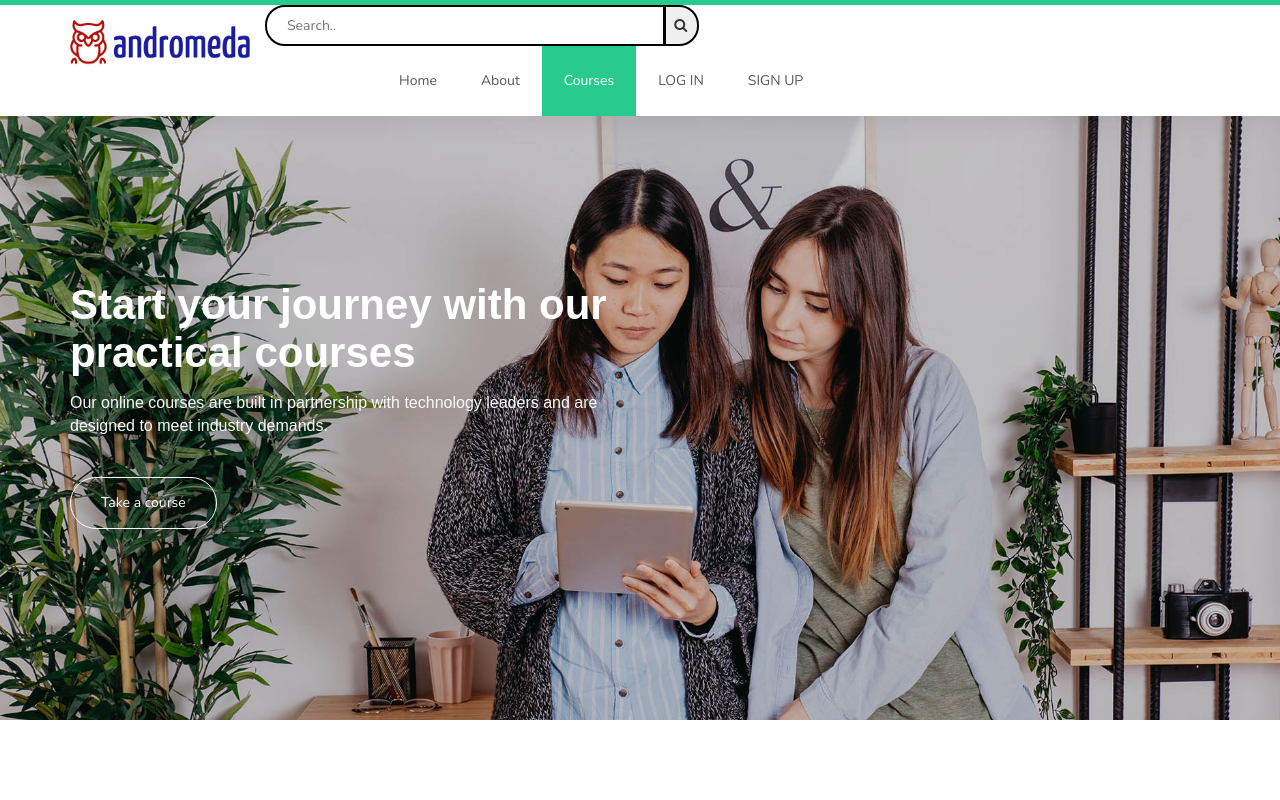
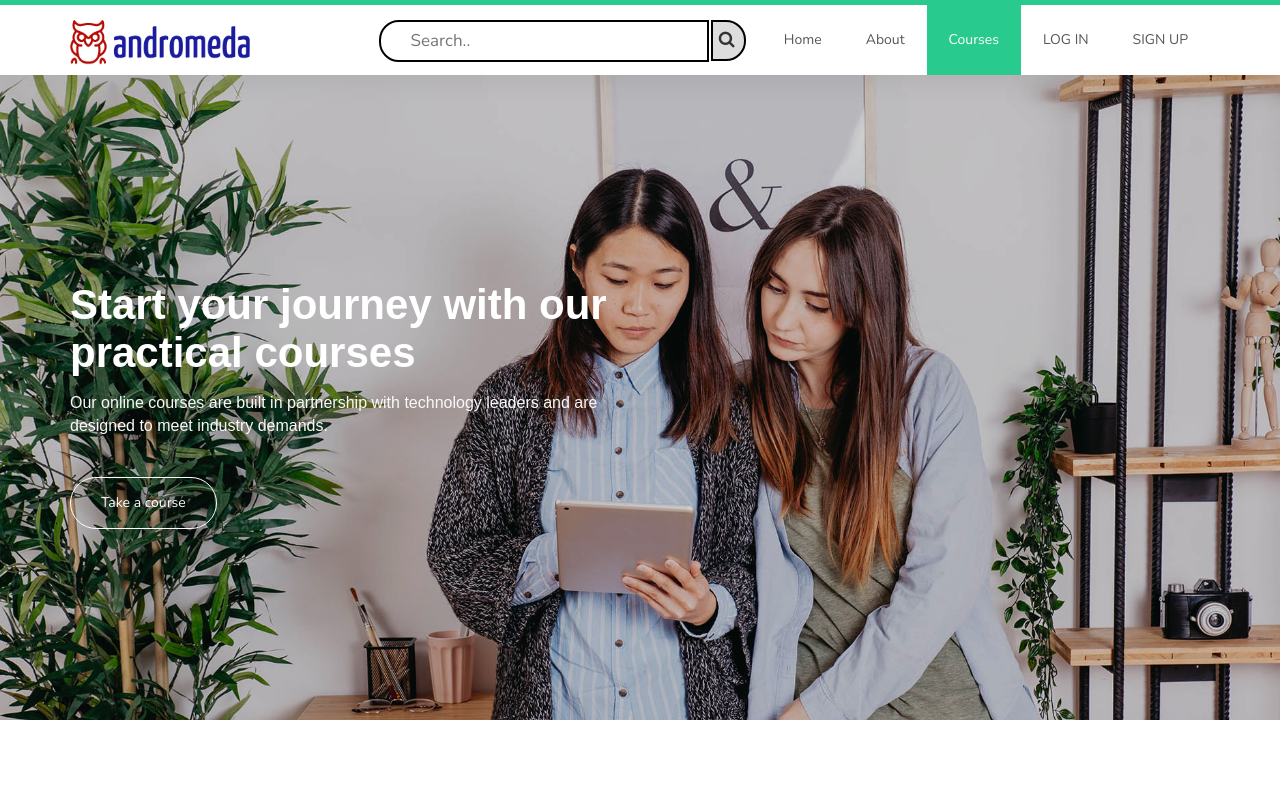
Before and after one commit to akzgit/andromeda, a plain HTML site: page index.html in a window 1280 px wide. Shown: the top 800 px of the page. Drawn offline with nearby package versions, Linux system fonts and the light colour scheme; a web font is replaced by a local one.

Commit message:
akash second

```diff
--- a/css/templatemo-style.css
+++ b/css/templatemo-style.css
@@ -259,20 +259,83 @@ https://templatemo.com/tm-516-known
     border-bottom-left-radius: 20px;
     border-top-left-radius: 20px;
     border: 2px solid black;
-    height: 40.5px;
-    width: 400px;
-    padding-left: 20px;
+    height: 41px;
+    width: 200px;
+    /* padding-left: 20px;
     margin-right: 0px;
-    padding-top: .5px;
+    padding-top: 3px;
+    margin-top: 40px; */
+
+
 }
+
+.search-container {
+  float: justify;
+
+}
+.navbar-brand nav{
+
+}
+
+ input[type=text] {
+  width: 330px;
+  padding: 6.9px;
+  padding-left: 30px;
+  margin-top: 15px;
+  font-size: 17px;
+  border-bottom-left-radius: 20px;
+  border-top-left-radius: 20px;
+  border: 2px solid black;
+}
+
+ .search-container button {
+  float: right;
+  padding-right: 12px;
+  margin-top: 15px;
+  margin-right: 16px;
+  background: #ddd;
+  font-size: 17px;
+  border: none;
+  cursor: pointer;
+  border:2px solid black;
+}
+
+ .search-container button:hover {
+  background: #ccc;
+}
+
+@media screen and (max-width: 600px) {
+   .search-container {
+    float: none;
+  }
+   a,  input[type=text],  .search-container button {
+    float: none;
+    display: block;
+    text-align: left;
+    width: 100%;
+    margin: 0;
+    padding: 14px;
+  }
+input[type=text] {
+    border: 1px solid #ccc;
+  }
+}
+
+
+
+
 button{
   margin-left: -5px;
-  padding-left: 5px;
+  padding-left: px;
   border-top-right-radius: 20px;
   border-bottom-right-radius:20px ;
   border:2px solid black;
-  height: 40.5px;
+  height: 41px;
   width: 35px;
+  padding-top: 2 px;
+}
+.inline{
+  display: inline-block;
 }
 
   .custom-navbar {
--- a/index.html
+++ b/index.html
@@ -40,10 +40,10 @@ https://templatemo.com/tm-516-known
 
 
      <!-- MENU -->
-     <section class="navbar custom-navbar navbar-fixed-top" role="navigation">
+     <section class="navbar custom-navbar navbar-fixed-top " role="navigation">
           <div class="container">
 
-               <div class="navbar-header">
+               <div class="navbar-header nav">
                     <button class="navbar-toggle" data-toggle="collapse" data-target=".navbar-collapse">
                          <span class="icon icon-bar"></span>
                          <span class="icon icon-bar"></span>
@@ -51,18 +51,22 @@ https://templatemo.com/tm-516-known
                     </button>
 
                     <!-- lOGO TEXT HERE -->
-                    <a href="#" class="navbar-brand"><img src="images/logo.png" alt="logo" height="45" width="180"></a>
+                    <a href="#" class="navbar-brand nav "><img src="images/logo.png" alt="logo" height="45" width="180"></a>
                </div>
-               <div class="search-container">
-                    <form action="/action_page.php">
-                      <input class="searchbar" type="text" placeholder="Search.." name="search">
-                      <button type="submit"><i class="fa fa-search"></i></button>
-                    </form>
-                  </div>
+
+
 
                <!-- MENU LINKS -->
-               <div class="collapse navbar-collapse">
-                    <ul class="nav navbar-nav navbar-nav-first">
+               <div class="collapse navbar-collapse navbar-right nav ">
+
+                    <ul class="nav navbar-nav navbar-nav-first ">
+                        <li> <div class="search-container">
+                              <form action="/action_page.php">
+                                <input type="text" placeholder="Search.." name="search">&nbsp;&nbsp;
+                                <button type="submit"><i class="fa fa-search"></i></button>
+                              </form>
+                            </div>
+                         </li>
                          <li><a href="index.html" class="smoothScroll">Home</a></li>
                          <li><a href="about.html" class="smoothScroll">About</a></li>
                          <!-- <li><a href="#team" class="smoothScroll">Our Teachers</a></li> -->
```
